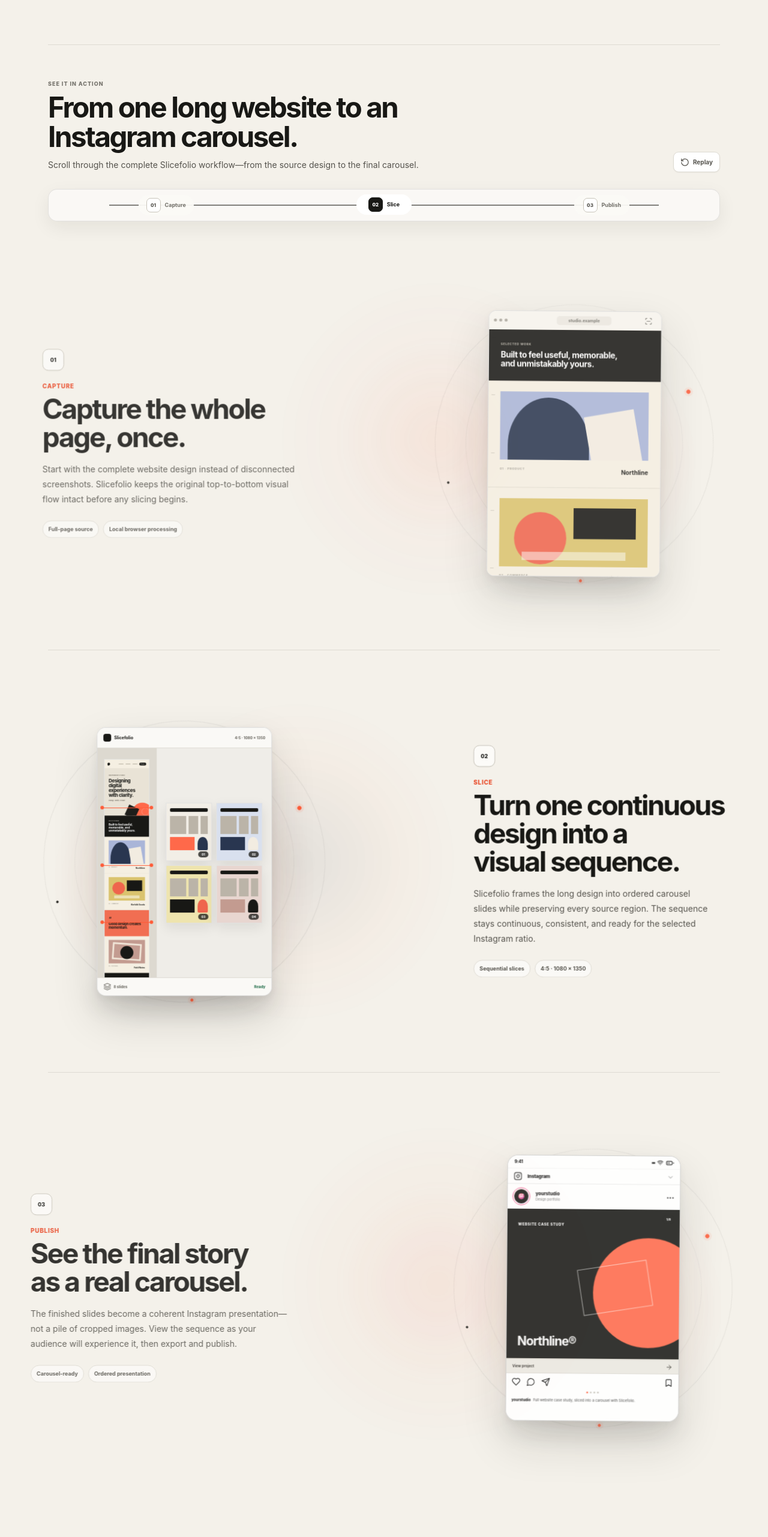
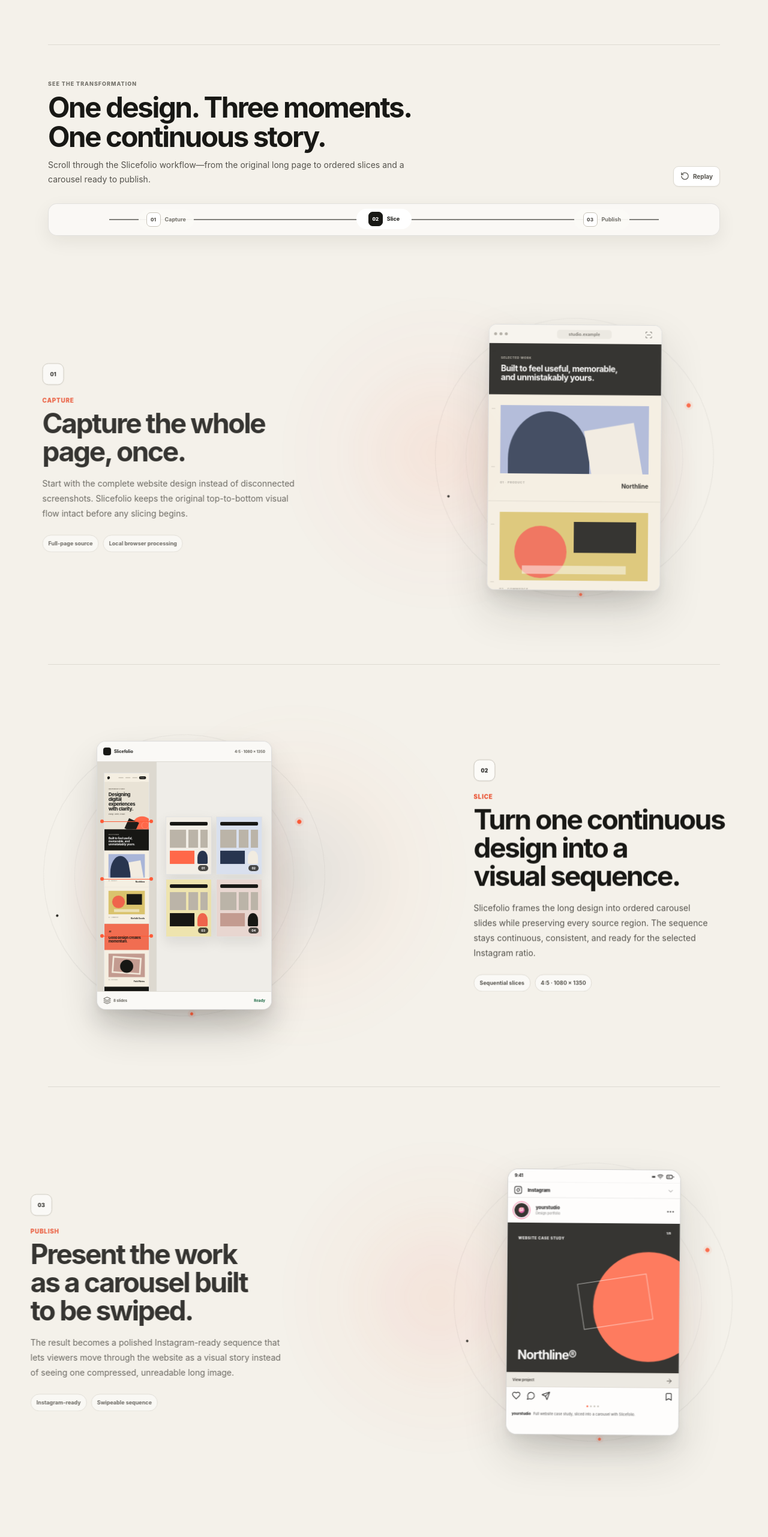
Before and after one commit to Hakkam/slicefolio, a React (Vite) app: page / in a window 1280 px wide. Shown: the part 1064-3626 px from the top of the page at 60% size. Built offline with nearby package versions, Linux system fonts and the light colour scheme.

Commit message:
Keep demo loops active while scenes are visible

```diff
--- a/src/components/LandingDemo.tsx
+++ b/src/components/LandingDemo.tsx
@@ -264,7 +264,10 @@ export function LandingDemo({ locale = 'en' }: { locale?: Locale }) {
           entry.target.classList.toggle('is-active', entry.isIntersecting || reducedMotion);
         });
       },
-      { rootMargin: '-18% 0px -18% 0px', threshold: [0, 0.18, 0.45] },
+      {
+        rootMargin: '0px',
+        threshold: [0, 0.01, 0.18, 0.45],
+      },
     );
 
     scenes.forEach((scene) => observer.observe(scene));
@@ -286,13 +289,10 @@ export function LandingDemo({ locale = 'en' }: { locale?: Locale }) {
     const firstScene = sceneRefs.current[0];
     if (!firstScene) return;
 
-    sceneRefs.current.forEach((scene) => scene?.classList.remove('is-active'));
-    void firstScene.offsetWidth;
     firstScene.scrollIntoView({
       behavior: window.matchMedia('(prefers-reduced-motion: reduce)').matches ? 'auto' : 'smooth',
       block: 'center',
     });
-    window.setTimeout(() => firstScene.classList.add('is-active'), 240);
   };
 
   const scenes = [
@@ -323,13 +323,13 @@ export function LandingDemo({ locale = 'en' }: { locale?: Locale }) {
     {
       number: '03',
       label: pick(locale, 'Publish', 'نشر'),
-      title: pick(locale, 'See the final story as a real carousel.', 'شاهد النتيجة ككاروسيل حقيقي جاهز للعرض.'),
+      title: pick(locale, 'Present the work as a carousel built to be swiped.', 'اعرض العمل ككاروسيل مصمم للتصفح بالسحب.'),
       description: pick(
         locale,
-        'The finished slides become a coherent Instagram presentation—not a pile of cropped images. View the sequence as your audience will experience it, then export and publish.',
-        'تتحول الشرائح النهائية إلى عرض متماسك على إنستغرام، وليس مجموعة صور مقصوصة. شاهد التسلسل كما سيختبره الجمهور ثم صدّر الشرائح وانشرها.',
+        'The result becomes a polished Instagram-ready sequence that lets viewers move through the website as a visual story instead of seeing one compressed, unreadable long image.',
+        'تتحول النتيجة إلى تسلسل مصقول وجاهز لإنستغرام، يتيح للمشاهد استكشاف الموقع كقصة بصرية بدل عرض صورة طويلة مضغوطة يصعب قراءتها.',
       ),
-      meta: [pick(locale, 'Carousel-ready', 'جاهز للكاروسيل'), pick(locale, 'Ordered presentation', 'عرض مرتب')],
+      meta: [pick(locale, 'Instagram-ready', 'جاهز لإنستغرام'), pick(locale, 'Swipeable sequence', 'تسلسل قابل للسحب')],
       visual: <PublishCard locale={locale} />,
     },
   ];
@@ -338,9 +338,13 @@ export function LandingDemo({ locale = 'en' }: { locale?: Locale }) {
     <section className="landing-demo landing-demo-scroll" ref={rootRef} aria-labelledby="landing-demo-title">
       <div className="landing-demo-heading">
         <div>
-          <span className="section-eyebrow">{pick(locale, 'See it in action', 'شاهدها عمليًا')}</span>
-          <h2 id="landing-demo-title">{pick(locale, 'From one long website to an Instagram carousel.', 'من موقع طويل واحد إلى كاروسيل جاهز لإنستغرام.')}</h2>
-          <p>{pick(locale, 'Scroll through the complete Slicefolio workflow—from the source design to the final carousel.', 'مرّر عبر رحلة Slicefolio كاملة، من التصميم الأصلي إلى الكاروسيل النهائي.')}</p>
+          <span className="section-eyebrow">{pick(locale, 'See the transformation', 'شاهد التحول')}</span>
+          <h2 id="landing-demo-title">{pick(locale, 'One design. Three moments. One continuous story.', 'تصميم واحد. ثلاث مراحل. قصة بصرية متصلة.')}</h2>
+          <p>{pick(
+            locale,
+            'Scroll through the Slicefolio workflow—from the original long page to ordered slices and a carousel ready to publish.',
+            'مرّر عبر رحلة Slicefolio، من الصفحة الطويلة الأصلية إلى الشرائح المرتبة ثم الكاروسيل الجاهز للنشر.',
+          )}</p>
         </div>
         <button type="button" className="demo-replay" onClick={replay}>
           <RotateCcw size={15} />
@@ -348,15 +352,15 @@ export function LandingDemo({ locale = 'en' }: { locale?: Locale }) {
         </button>
       </div>
 
-      <div className="demo-story-progress" aria-hidden="true">
-        <span className="demo-story-progress-track"><i /></span>
+      <nav className="demo-story-progress" aria-label={pick(locale, 'Slicefolio workflow progress', 'تقدم رحلة Slicefolio')}>
+        <div className="demo-story-progress-track" aria-hidden="true"><i /></div>
         {scenes.map((scene) => (
           <span className="demo-story-progress-point" data-step={scene.number} key={scene.number}>
             <b>{scene.number}</b>
             <small>{scene.label}</small>
           </span>
         ))}
-      </div>
+      </nav>
 
       <div className="demo-scroll-story">
         {scenes.map((scene, index) => (
@@ -375,12 +379,12 @@ export function LandingDemo({ locale = 'en' }: { locale?: Locale }) {
               </div>
             </div>
 
-            <div className="demo-scene-visual">
-              <div className="demo-scene-orbit" aria-hidden="true"><i /><i /><i /></div>
+            <div className="demo-scene-visual" aria-hidden="true">
+              <span className="demo-scene-orbit"><i /><i /><i /></span>
               <div className="demo-stage demo-scene-stage">
-                <div className="demo-step">{scene.visual}</div>
+                <article className="demo-step">{scene.visual}</article>
               </div>
-              <span className="demo-scene-shadow" aria-hidden="true" />
+              <span className="demo-scene-shadow" />
             </div>
           </article>
         ))}
```
